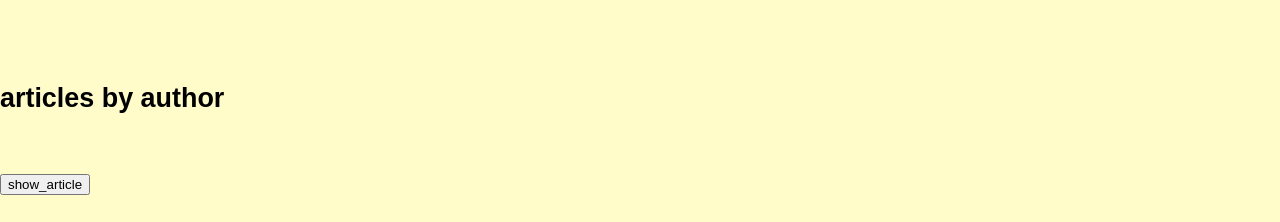
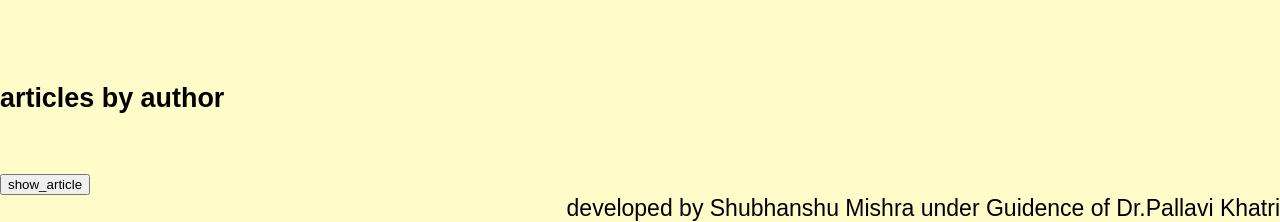
Before and after one commit to innovsm/django_article_finder, a Django app: template templates/summary.html in a window 1280 px wide. Shown: the part 754-976 px from the top of the page. Before the commit the page ends 949 px from the top, so only its background shows below. Run offline with Django 4.2, Linux system fonts and the light colour scheme; the template is opened without the code that fills it, so the values that code supplies are empty; some libraries are stand-ins or nearby versions.

Commit message:
Update summary.html

```diff
--- a/templates/summary.html
+++ b/templates/summary.html
@@ -76,6 +76,9 @@
           <td> {{publication}} </td>
 
        </table>
+     <footer align = "right">
+        developed by Shubhanshu Mishra under Guidence of Dr.Pallavi Khatri
+      </footer>
 
       <script src="https://cdn.jsdelivr.net/gh/linways/table-to-excel@v1.0.4/dist/tableToExcel.js"></script>
     <script>
```
